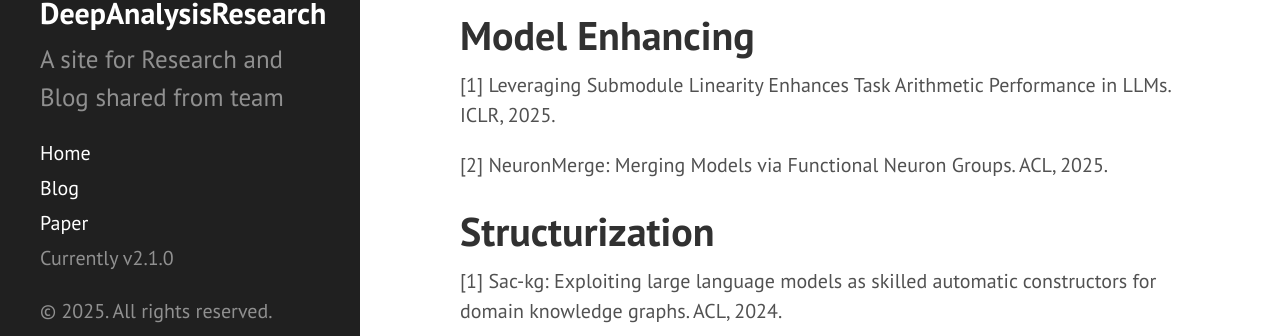
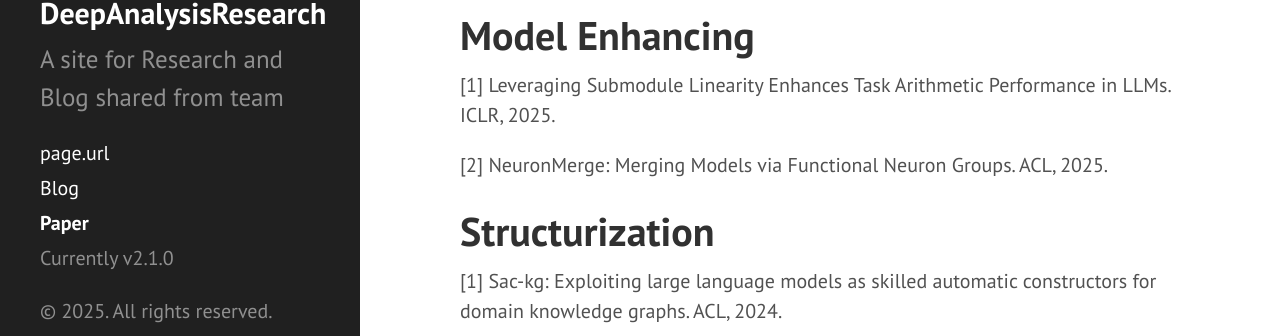
Before and after one commit to snowaner-ustc/snowaner-ustc.github.io, a Jekyll site: the page built from papers.md, in a window 1280 px wide. Shown: the part 534-870 px from the top of the page. Built offline with Jekyll 4.4.1, drawn with Linux system fonts in a browser that asks for light colours; Markdown is read by kramdown in place of the engine named in the settings.

Commit message:
Update sidebar.html

```diff
--- a/_includes/sidebar.html
+++ b/_includes/sidebar.html
@@ -10,7 +10,7 @@
     </div>
 
     <nav class="sidebar-nav">
-      <a class="sidebar-nav-item{% if page.url == site.baseurl %} active{% endif %}" href="{{ site.baseurl }}">Home</a>
+      <a class="sidebar-nav-item{% if page.url == site.baseurl %} active{% endif %}" href="{{ site.baseurl }}">page.url</a>
 
       {% comment %}
         The code below dynamically generates a sidebar nav of pages with
@@ -29,7 +29,7 @@
 
       <!-- 添加博客链接 -->
       <a class="sidebar-nav-item{% if page.url == '/blog/' or page.url contains '/blog/page' %} active{% endif %}" href="{{ site.baseurl }}blog/">Blog</a>
-      <a class="sidebar-nav-item{% if page.url == node.url %} active{% endif %}" href="/papers/">Paper</a>
+      <a class="sidebar-nav-item{% if page.url == '/papers/' %} active{% endif %}" href="/papers/">Paper</a>
 <!--       <a class="sidebar-nav-item" href="{{ site.github.repo }}/archive/v{{ site.version }}.zip">Download</a> -->
 <!--       <a class="sidebar-nav-item" href="{{ site.github.repo }}">GitHub project</a> -->
       <span class="sidebar-nav-item">Currently v{{ site.version }}</span>
```
